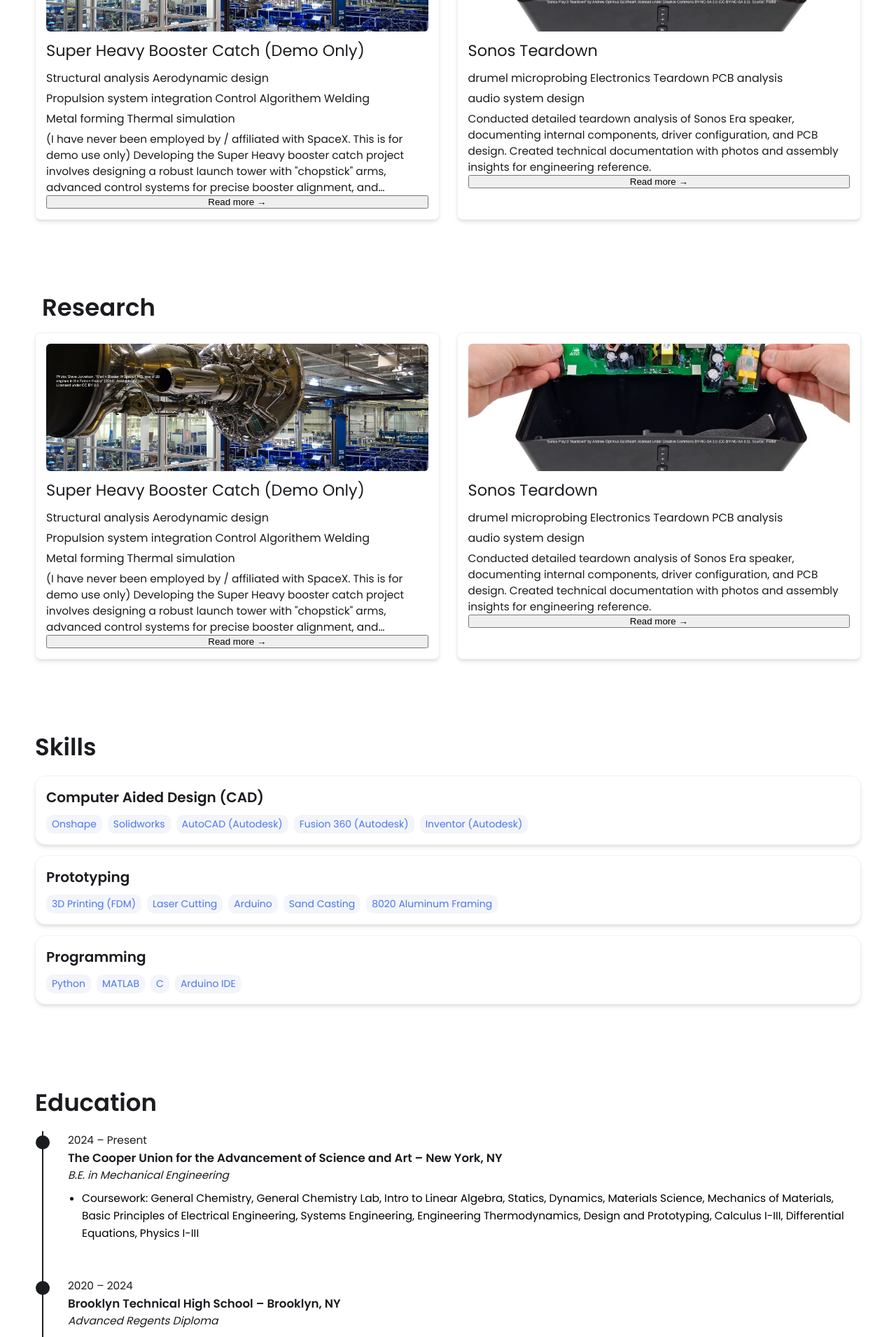
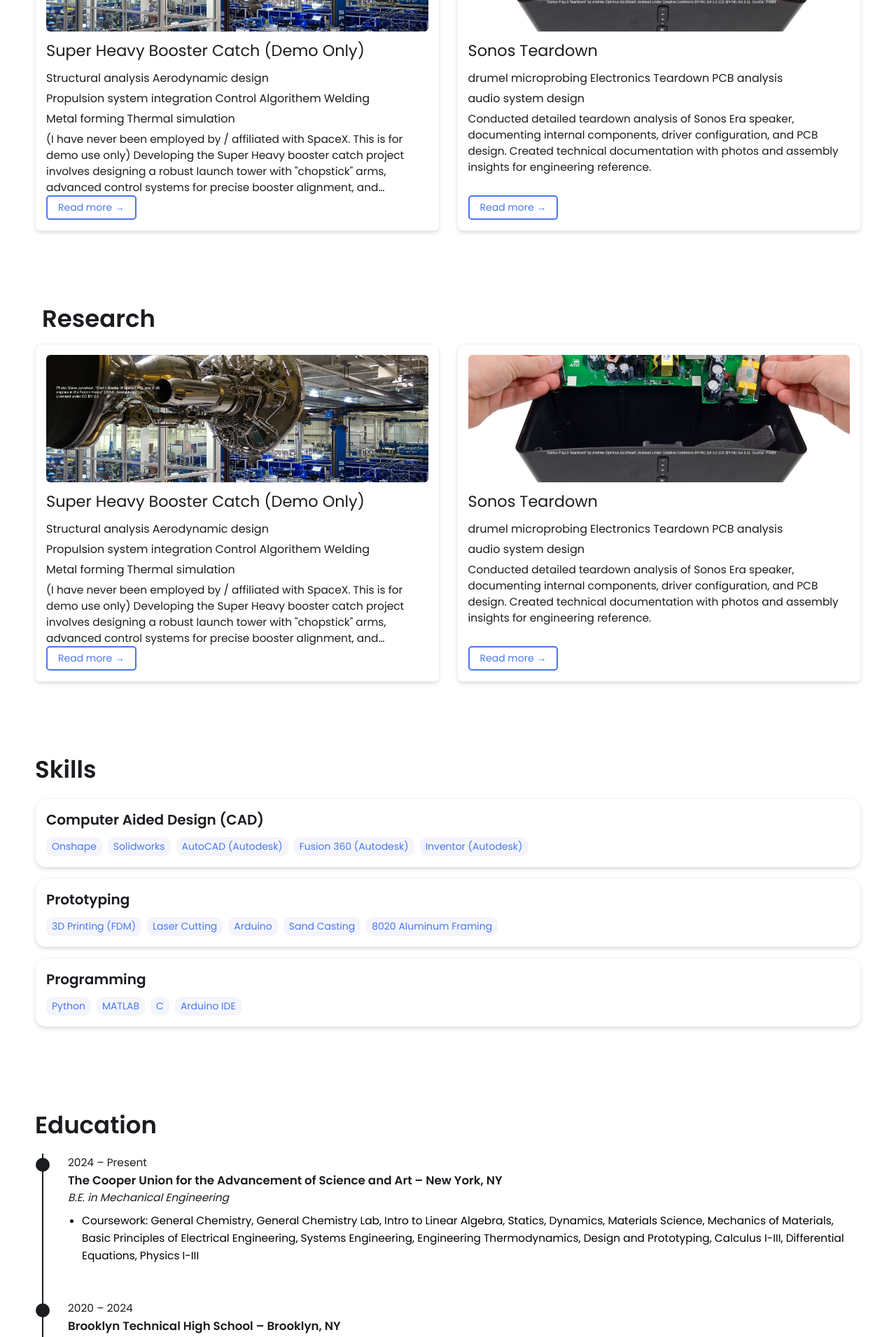
Before and after one commit to zeshui-song/zeshui-song.github.io, a Jekyll site: the page built from index.html, in a window 1280 px wide. Shown: the part 1212-3122 px from the top of the page at 70% size. Built offline with Jekyll 4.4.1, drawn with Linux system fonts in a browser that asks for light colours.

Commit message:
change read more

```diff
--- a/css/styles.css
+++ b/css/styles.css
@@ -358,6 +358,27 @@
     word-break: break-word;
     line-height: 1.5;
     max-height: calc(1.5em * 4);
+}
+.read-more {
+    display: inline-block;
+    padding: 5px 15px;
+    background: transparent;
+    color: var(--link-color);
+    border: 2px solid var(--link-color);
+    border-radius: 5px;
+    font-family: 'Poppins', sans-serif;
+    font-size: 14px;
+    cursor: pointer;
+    transition: 0.1s;
+    margin-top: auto;
+    align-self: flex-start;
+    text-align: center;
+}
+
+.read-more:hover {
+    color: var(--text-color);
+    border-color: var(--text-color);
+    background-color: var(--light-background-color);
 }
 
 /* Hover States */
```
